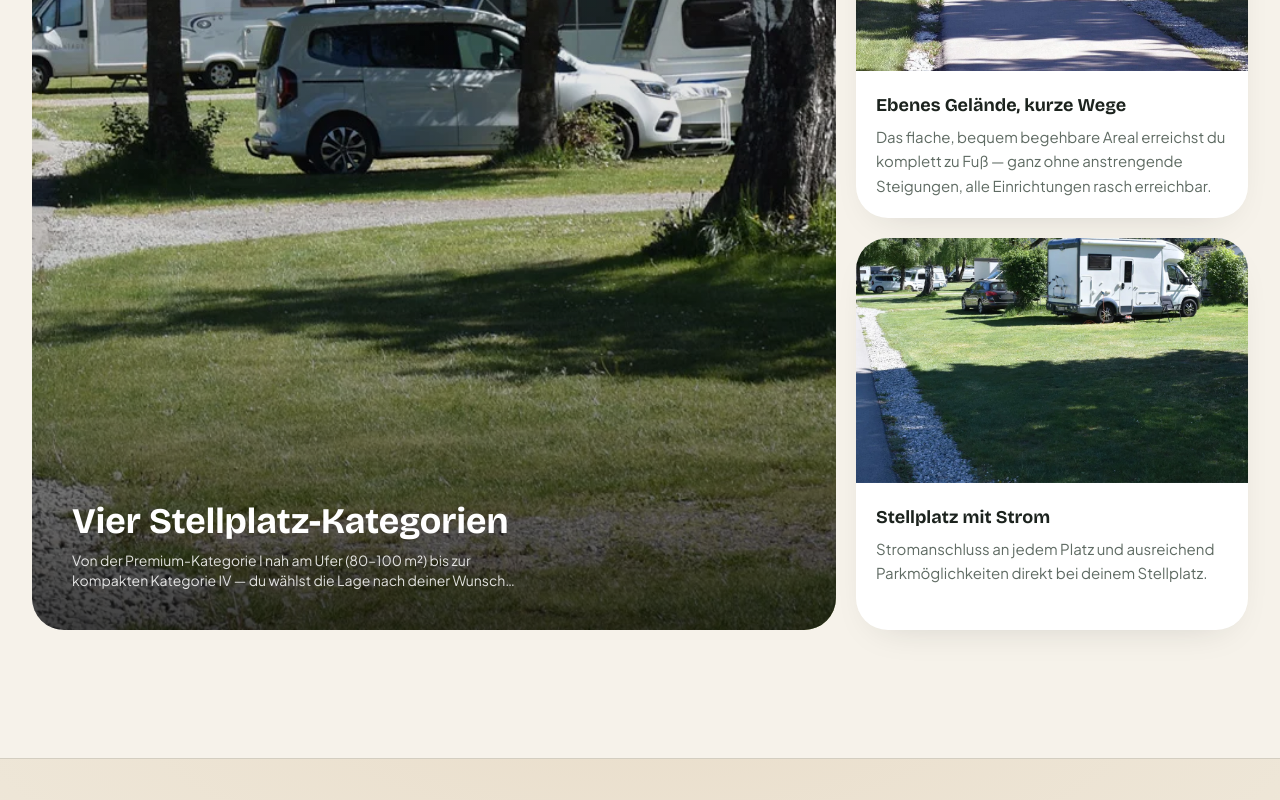
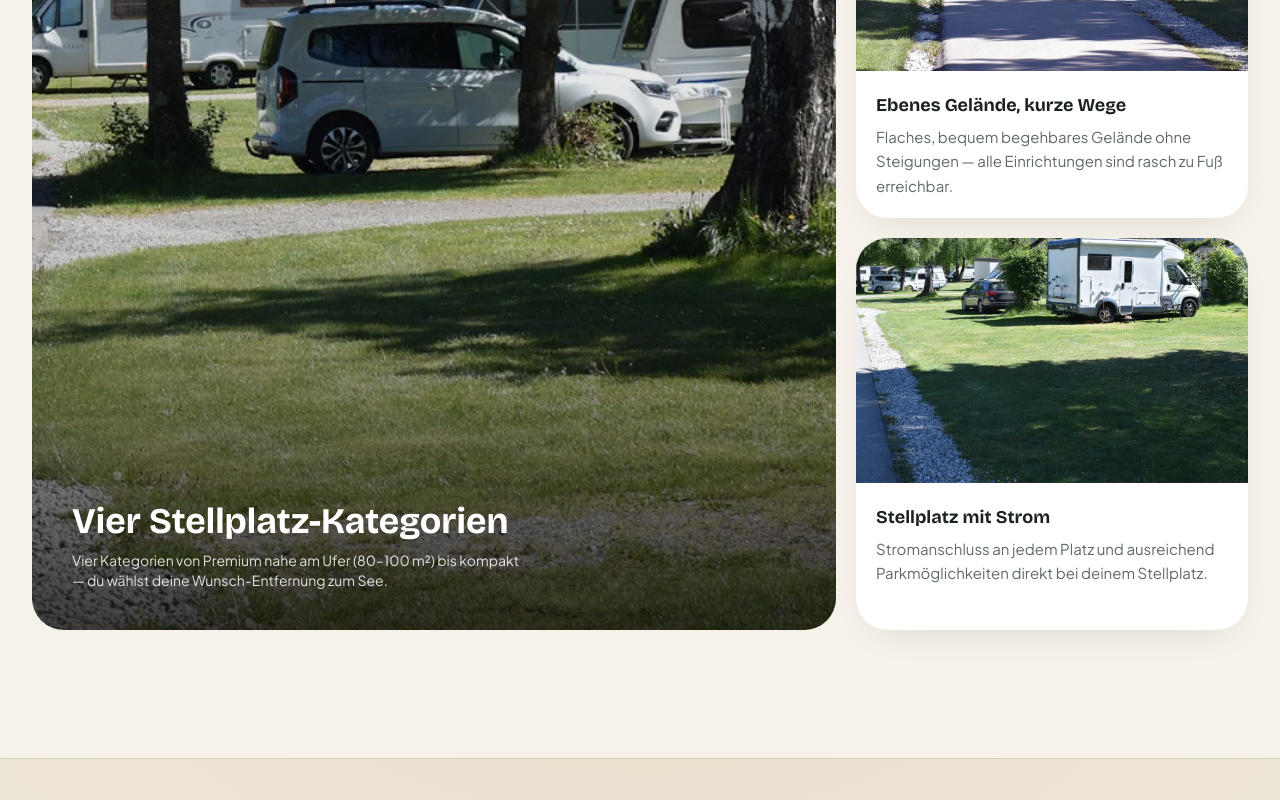
Before and after one commit to Lellino-Elias/blasge-camping-demo, a Next.js app: page / in a window 1280 px wide. Shown: the part 2320-3120 px from the top of the page. Built offline with nearby package versions, Linux system fonts and the light colour scheme.

Commit message:
blasge — campsite demo 2026-06-14 23:11:44

```diff
--- a/src/content/campsites/blasge.ts
+++ b/src/content/campsites/blasge.ts
@@ -80,12 +80,12 @@ const blasge: CampsiteConfig = {
     features: [
       {
         title: "Vier Stellplatz-Kategorien",
-        text: "Von der Premium-Kategorie I nah am Ufer (80–100 m²) bis zur kompakten Kategorie IV — du wählst die Lage nach deiner Wunsch-Entfernung zum See.",
+        text: "Vier Kategorien von Premium nahe am Ufer (80–100 m²) bis kompakt — du wählst deine Wunsch-Entfernung zum See.",
         image: { src: `${IMG}/hero-579f4adfed.webp`, alt: "Stellplätze mit Wohnwagen und Wohnmobil unter Bäumen am Camping Blasge" },
       },
       {
         title: "Ebenes Gelände, kurze Wege",
-        text: "Das flache, bequem begehbare Areal erreichst du komplett zu Fuß — ganz ohne anstrengende Steigungen, alle Einrichtungen rasch erreichbar.",
+        text: "Flaches, bequem begehbares Gelände ohne Steigungen — alle Einrichtungen sind rasch zu Fuß erreichbar.",
         image: { src: `${IMG}/gallery-3e6090eb44.webp`, alt: "Ebener Weg zwischen den Stellplätzen am Camping Blasge" },
       },
       {
@@ -104,7 +104,7 @@ const blasge: CampsiteConfig = {
       {
         name: "Zimmer & Ferienwohnungen",
         kind: "Im ruhigen Camping-Areal",
-        text: "Sechs Einheiten im ruhigen Teil des Areals — Garconniere, Doppelzimmer und Ferienwohnungen mit moderner Komplett-Ausstattung, ideal für Familien mit mehreren Kindern.",
+        text: "Sechs Einheiten im ruhigen Areal: Garconniere, Doppelzimmer und Ferienwohnungen mit moderner Ausstattung für Familien.",
         image: { src: `${IMG}/hero-7c51b61a56.webp`, alt: "Eingang zum Garconniere-Gebäude mit Zimmern und Ferienwohnungen am Camping Blasge" },
         priceFrom: 49.6,
         features: ["Moderne Ausstattung", "Ruhige Lage", "Ideal für Familien"],
@@ -112,7 +112,7 @@ const blasge: CampsiteConfig = {
       {
         name: "Ferienhäuser & Bungalows",
         kind: "Für große Familien",
-        text: "Ferienhäuser, zwei Bungalows und das Ferienhaus XL — mit eigenem Garten für gesellige Grillabende und Seeblick vom Balkon, nur wenige Gehminuten vom Strand.",
+        text: "Ferienhäuser, zwei Bungalows und das XL-Ferienhaus — mit eigenem Garten, Seeblick vom Balkon und kurzem Weg zum Strand.",
         image: { src: `${IMG}/accommodation-820dc55b0d.webp`, alt: "Ferienhaus mit Garten am Camping Blasge vor Bergkulisse" },
         priceFrom: 57.1,
         features: ["Eigener Garten", "Seeblick vom Balkon", "Ganzjährig buchbar"],
@@ -120,7 +120,7 @@ const blasge: CampsiteConfig = {
       {
         name: "Pension Blasge",
         kind: "Frühstückspension · Unterberg",
-        text: "Auf einer Anhöhe in Unterberg (ca. 1,5 km), mit Ausblick auf See und Ossiacher Alpen: Zimmer mit Frühstück und Ferienwohnungen, ganzjährig buchbar.",
+        text: "Auf einer Anhöhe in Unterberg mit Seeblick: Zimmer, Frühstück und Ferienwohnungen, ganzjährig buchbar.",
         image: { src: `${IMG}/gallery-479170a13a.webp`, alt: "Frühstückspension Blasge in Unterberg über dem Ossiacher See" },
         priceFrom: 25,
         features: ["Frühstück möglich", "Ausblick auf den See", "Ganzjährig geöffnet"],
@@ -135,12 +135,12 @@ const blasge: CampsiteConfig = {
     items: [
       {
         title: "Kajak & SUP",
-        text: "Fast lautlos über den Ossiacher See gleiten und die Tier- und Pflanzenwelt am Ufer hautnah erleben — Kajak und SUP leihst du direkt am Strand.",
+        text: "Kajak und SUP leihst du direkt am Strand — und gleitest fast lautlos über den See, nah an Tier- und Pflanzenwelt.",
         image: { src: `${IMG}/activity-9e8d422c78.webp`, alt: "Gruppe beim Kajakfahren auf dem Ossiacher See bei Camping Blasge" },
       },
       {
         title: "Banane, Reifen & Wasserspaß",
-        text: "Für den Familienspaß sorgen rasante Fahrten mit Banane und Reifen, dazu Wasserski, Wakeboard und Parasailing — alles über die Sportschule am Platz.",
+        text: "Banane, Reifen, Wasserski, Wakeboard und Parasailing — der Familienspaß läuft alles über die Sportschule am Platz.",
         image: { src: `${IMG}/activity-7ca50140c8.webp`, alt: "Kinder beim Reifenfahren auf dem Ossiacher See bei Camping Blasge" },
       },
     ],
```
